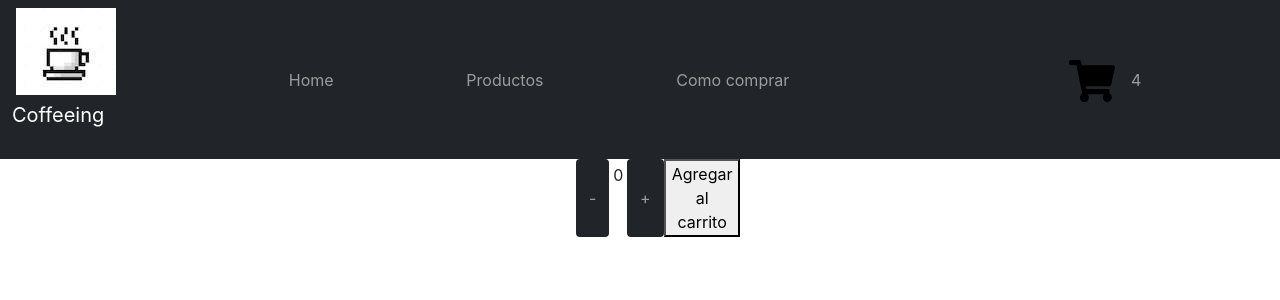
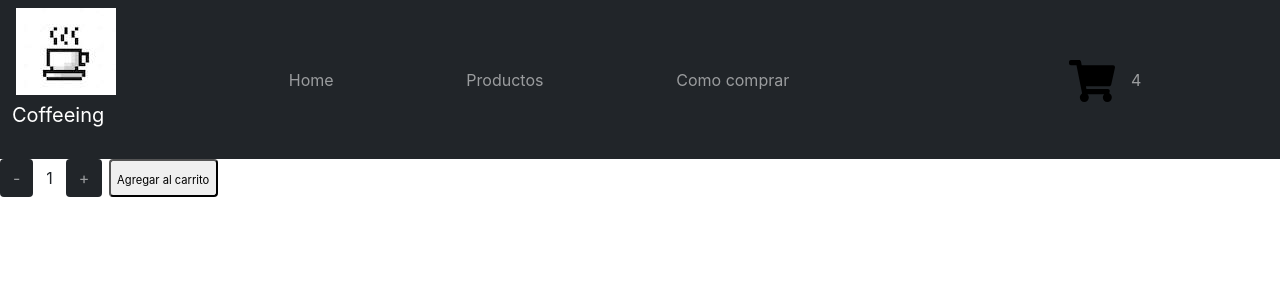
Before and after one commit to Niniatura/marcos-coffee-ecommerce, a React (Create React App) app: page / in a window 1280 px wide. Shown: the top 300 px of the page. Built offline with nearby package versions, Linux system fonts and the light colour scheme.

Commit message:
estilo contador

```diff
--- a/src/components/itemCount/ItemCount.css
+++ b/src/components/itemCount/ItemCount.css
@@ -1,7 +1,8 @@
 .contador{
-    display: inline-flex;
+    display: flex;
     justify-content: space-between;
-    width: 10%;
+    width: 17%;
+    border: rgb(105, 102, 102);
 
 
 }
@@ -12,4 +13,14 @@
 
 .boton{
     color: rgba(255,255,255,.55);
+    height: 2%;
 }
+
+.addButton{
+    width: 50%;
+    border-radius: 0.25rem;
+
+}
+.add{
+    font-size: 70%;
+}
--- a/src/components/itemCount/ItemCount.js
+++ b/src/components/itemCount/ItemCount.js
@@ -6,7 +6,7 @@ import './ItemCount.css';
 export const ItemCount = ({ stock, initial }) => {
 
 
-    const [counter,setCounter] = useState(0);
+    const [counter,setCounter] = useState(1);
 
     const onDecrese = () => {
         if (counter > 1) {
@@ -29,7 +29,7 @@ export const ItemCount = ({ stock, initial }) => {
             <button className="btn bg-dark boton" onClick ={onDecrese}>-</button>
             <p className="items">{counter}</p>
             <button className="btn bg-dark boton" onClick ={onIncrement}>+</button>
-            <button onClick ={onAdd}>Agregar al carrito</button>
+            <button className="addButton" onClick ={onAdd}><span className="add">Agregar al carrito</span></button>
         </div>
     )
 }
```
